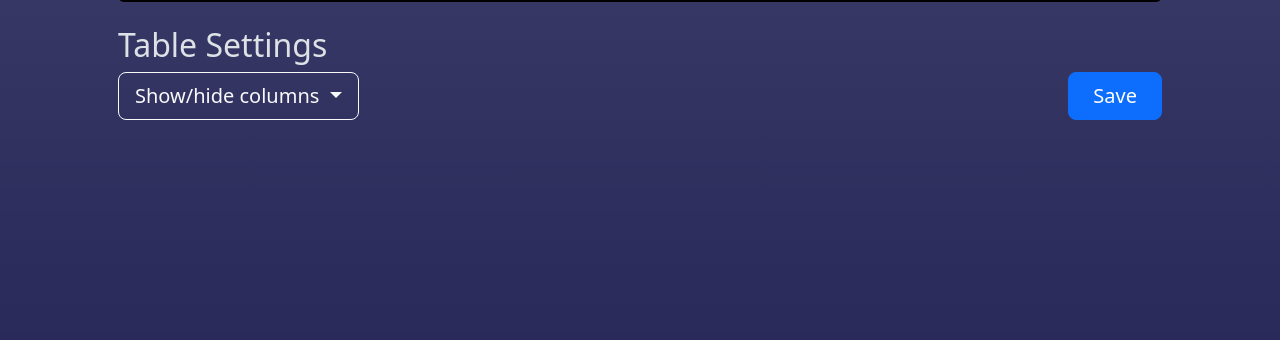
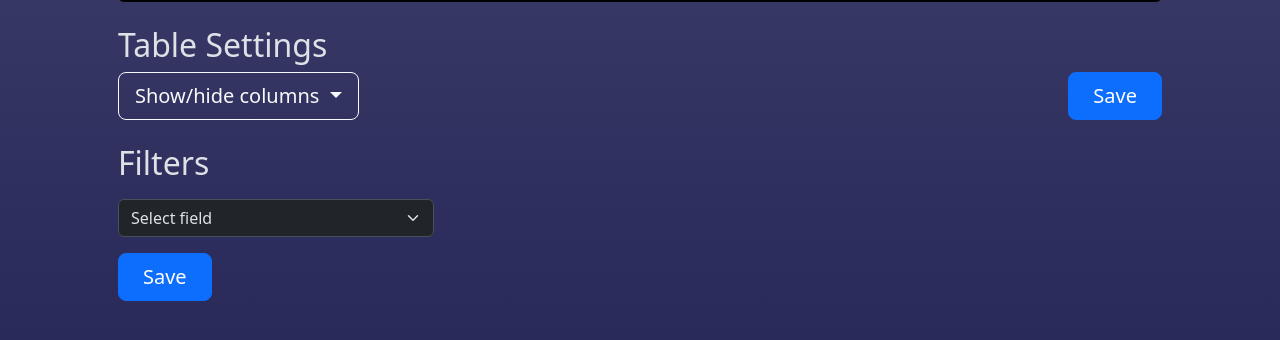
Before and after one commit to AidanBoling/JobSearcher, a Flask app: template app/templates/index.html in a window 1280 px wide. Shown: the part 262-602 px from the top of the page. Run offline with Flask 3, Linux system fonts and the light colour scheme; the template is opened without the code that fills it: most values are stand-ins (such as "Sample title", 1, 10 or a date in 2020); parts of the project's set-up code (start-up, migrations or seed data) failed here and were passed over.

Commit message:
Start building frontend filters element - form + js

```diff
--- /dev/null
+++ b/app/templates/data_filters.html
@@ -0,0 +1,50 @@
+<form action="{{ url_for( 'update_current_filter' ) }}" method="POST">
+    <div class="container p-0">
+        <div class="row">
+            <div class="filter-group col p-0 mb-2">
+                <div class="container">
+                    {# TODO: Show existing filters (for loop, macro, etc) #}
+
+                    <div class="filter row gx-5 my-2">
+                        <!--<fieldset>
+                    <legend>Filter Group</legend> -->
+
+                        {# Field #}
+                        <div class="col-4">
+                            <select name="field_name" id="field_name-1" class="form-select " aria-label="Field Name"
+                                onchange="getFilterSettings(this.id, this.options[this.selectedIndex].value)">
+                                <option value="" selected>Select field</option>
+
+                                {% set keys = filters.keys()|list %} #}
+                                {% for field in options.job_fields if field.name in keys %}
+
+                                <option value="{{ field.name }}">{{ field.label }}</option>
+                                {% endfor %}
+                            </select>
+                        </div>
+
+                        {# Operator #}
+                        <div class="col-4">
+                            <select class="form-select d-none" name="operator" id="filter_operator-1"
+                                aria-label="Operator">
+                            </select>
+                        </div>
+
+                        {# Value (inserted/updated via JS)#}
+                        <div class="col-4" id="filter_value-1">
+
+                            <!-- <select class="form-select d-none" name="value" aria-label="Value">
+                        </select> -->
+
+                        </div>
+
+                        <!-- </fieldset> -->
+                    </div>
+                </div>
+            </div>
+        </div>
+    </div>
+    <div>
+        <button class="settings-btn btn btn-primary btn-lg px-4" type="submit">Save</button>
+    </div>
+</form>
--- a/app/templates/index.html
+++ b/app/templates/index.html
@@ -12,7 +12,7 @@
 <h1 id="posts-table-label">Job Posts</h1>
 {% if not jobs %}
 <div class="border border-black border-2 rounded-2 container-md p-5">
-    <p>No jobs here yet.  Go to settings to set up options and run a search manually.</p>
+    <p>No jobs here yet. Go to settings to set up options and run a search manually.</p>
 </div>
 
 {% else %}
@@ -23,22 +23,98 @@
     {% include 'posts_table.html' %}
 </div>
 
-<br/>
+<br />
 <!-- Table Settings -->
 <h2>Table Settings</h2>
 {% include 'posts_table_settings.html' %}
-<br/>
-
+<br />
+<h2>Filters</h2>
+{% include 'data_filters.html' %}
+<br />
 
 {% endif %}
 
 {% endblock %}
 {% block scripts %}
 {{ super() }}
+
 <script>
+
+    const all_filters = {{ filters | tojson }}
+
+    function getFilterSettings(inputId, selectedOption) {
+        console.log('selected option: ', selectedOption)
+        const filterNum = inputId.split('-')[1]
+        console.log('Filter number: ', filterNum)
+
+        console.log('all_filters: ', all_filters)
+
+        const filter = all_filters[selectedOption]
+        console.log('selected_filter: ', filter)
+
+        function getOptionsText(valuesLabelsList) {
+            let options = ''
+            valuesLabelsList.forEach((valueLabel, i) => {
+                selected = ''
+                if (i === 0) { selected = 'selected ' }
+                options += `<option ${selected}value="${valueLabel[0]}">${valueLabel[1]}</option>`
+            })
+
+            return options
+        }
+
+        const operatorOptions = getOptionsText(filter['op_list'])
+
+        const operatorSelect = document.getElementById('filter_operator-' + filterNum)
+        operatorSelect.innerHTML = operatorOptions
+        operatorSelect.classList.remove('d-none')
+
+
+        // Repeat for field values... (set field according to input_type)
+        const valueDiv = document.getElementById('filter_value-' + filterNum)
+        // if (valueElement) { valueElement.remove() }
+
+        if (filter['input_type'] === 'multi-select') {
+            const valueOptions = getOptionsText(filter.values)
+            const valueElementHTML = `<select class="form-select" name="value" id="filter_value-${filterNum}" aria-label="Value">${valueOptions}</select>`
+            valueDiv.innerHTML(valueElementHTML)
+        }
+        // else if (filter['input_type'] === 'text') {
+        //
+        // }
+        // else if (filter['input_type'] === 'date') { }
+        // else if (filter['input_type'] === 'number') { }
+
+
+
+
+        // // ...Or, could get filter option data by fetch, and get the entire option list, or entire div maybe...
+        // element = getElementById('...') //...
+
+        // let data = new FormData()
+        // data.append('name', options_value)
+        // {# url = {{ url_for('filter_options') | tojson }} #}
+
+        // get_html(url, selected_option).then(text => element.innerHTML = text)
+    }
+
+    function get_html(url, data) {
+
+        request = {
+            "method": "POST",
+            "body": data,
+        }
+
+        return fetch(room_url, request)
+            .then(response => response.text)
+        // .then(text => element.innerHTML = text)
+    }
+
+    // TODO: Use fetch pattern to create a new filter input row when click an "Add filter" button
+
+
     // example LIVE REGION script -- for alert/status messages to be read by Voice Readers
     // var todoName = document.querySelector('[type="text"]').value;
-
     // const formBtn = document.querySelector(".settings-btn");
 
     function announceSave() {
@@ -47,7 +123,7 @@
 
         const liveRegion = document.querySelector('[role="status"]');
         liveRegion.textContent = `Settings were saved.`;
-        setTimeout(() => {liveRegion.textContent = ''}, 5000)
+        setTimeout(() => { liveRegion.textContent = '' }, 5000)
     }
 
     // formBtn.addEventListener("click", announceSave());
--- a/app/templates/settings.html
+++ b/app/templates/settings.html
@@ -50,13 +50,13 @@
         <p class="fs-5 mb-1">Exclude Keywords:</p>
         <div>
             <ul>
-                {% for keyword in data_filters.post_title['exclude_keywords'] %}
+                {% for keyword in global_data_filters.post_title['exclude_keywords'] %}
                 <li>{{ keyword }}</li>
                 {% endfor %}
             </ul>
         </div>
     </li>
-    <li><span class="fs-5 mb-1">Regex: </span><code>{{ data_filters.post_title['regex'] }}</code></li>
+    <li><span class="fs-5 mb-1">Regex: </span><code>{{ global_data_filters.post_title['regex'] }}</code></li>
 </ul>
 
 
@@ -66,7 +66,7 @@
 {{ text_input('Exclude Companies', id='exclude_companies', name='exclude_companies', value=data['exclude_companies']|join(', ')) }}
 {% endcall %}
 
-{% call(data) edit_modal(formURL=url_for('update_settings', section='data_filters'), title='Edit Data Filters', id='settings-dataFilters', data=data_filters) %}
+{% call(data) edit_modal(formURL=url_for('update_settings', section='global_data_filters'), title='Edit Data Filters', id='settings-dataFilters', data=global_data_filters) %}
 {# TODO: Add input instructions (comma-separated lists, exact spelling, etc.)) #}
 
 <fieldset>
```
